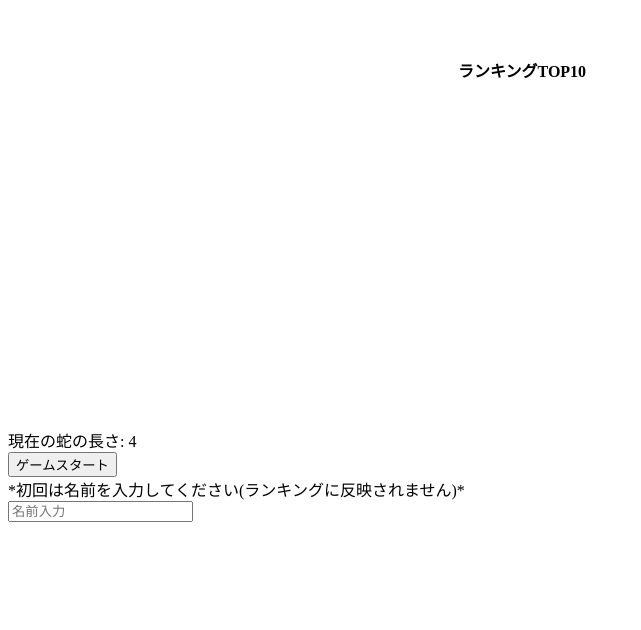
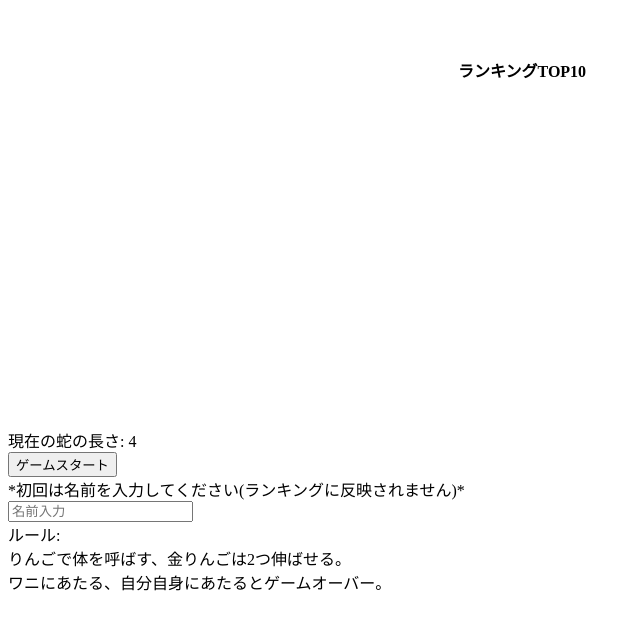
Before and after one commit to taiyou1116/snake-game, a website built with webpack: page index.html in a window 1280 px wide. Shown: the whole page, without its empty margins (0-641 px from the left). Built offline with nearby package versions, Linux system fonts and the light colour scheme; files whose address does not match are found by name.

Commit message:
ルール

```diff
--- a/index.html
+++ b/index.html
@@ -19,10 +19,12 @@
   <div id="button-container">
     <div id="snake-length">現在の蛇の長さ: 4</div>
     <button id="start-button">ゲームスタート</button>
-
     <div>*初回は名前を入力してください(ランキングに反映されません)*</div>
     <input id="name-text" type="text" placeholder="名前入力"/>
   </div>
+  <div>ルール:</div>
+  <div>りんごで体を呼ばす、金りんごは2つ伸ばせる。</div>
+  <div>ワニにあたる、自分自身にあたるとゲームオーバー。</div>
 
   <img id="appleImage" src="img/apple.png" style="display:none;">
   <img id="goldAppleImage" src="img/gold_apple.png" style="display:none;">
```
